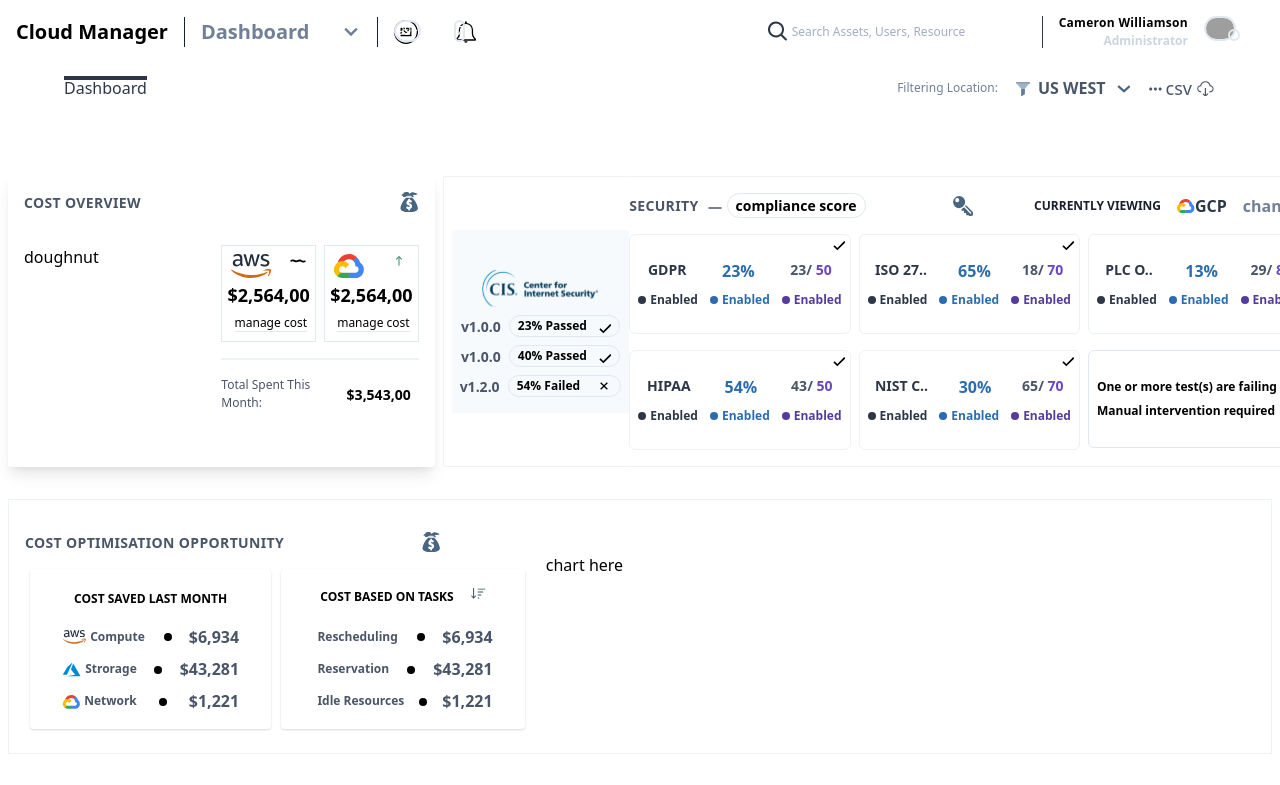
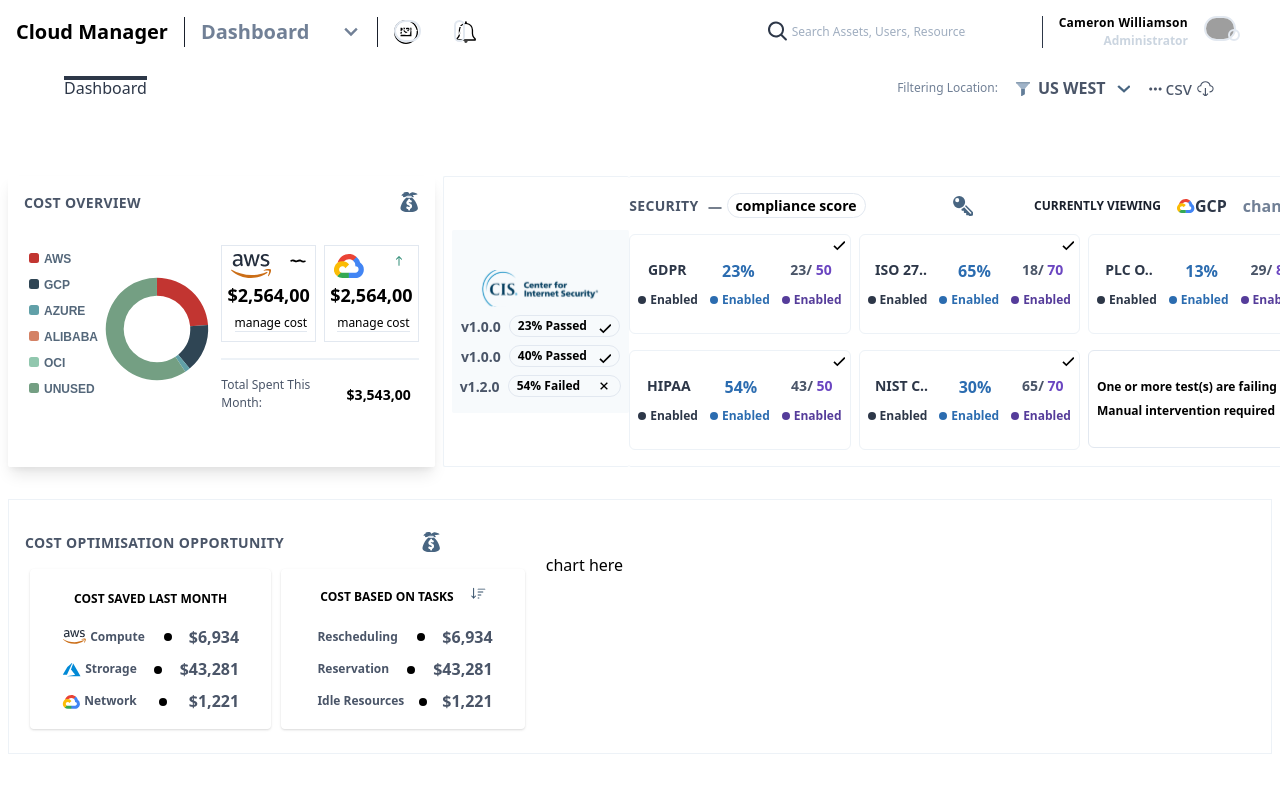
Before and after one commit to shegx01/CloudManagerClient, a Vue app: page / in a window 1280 px wide. Shown: the top 785 px of the page. Built offline with nearby package versions, Linux system fonts and the light colour scheme; grey boxes are pictures that could not be loaded.

Commit message:
charts and table setup

```diff
--- a/babel.config.js
+++ b/babel.config.js
@@ -1,5 +1,12 @@
 module.exports = {
-  presets: [
-    '@vue/cli-plugin-babel/preset'
+  presets: ['@vue/cli-plugin-babel/preset'],
+  plugins: [
+    [
+      'component',
+      {
+        libraryName: 'element-ui',
+        styleLibraryName: 'theme-chalk'
+      }
+    ]
   ]
 }
--- a/package.json
+++ b/package.json
@@ -9,6 +9,7 @@
   },
   "dependencies": {
     "core-js": "^3.6.5",
+    "echarts": "^4.8.0",
     "google-fonts-webpack-plugin": "^0.4.4",
     "tailwindcss": "^1.4.6",
     "vue": "^2.6.11",
@@ -22,6 +23,7 @@
     "@vue/cli-service": "~4.4.0",
     "@vue/eslint-config-standard": "^5.1.2",
     "babel-eslint": "^10.1.0",
+    "babel-plugin-component": "^1.1.1",
     "eslint": "^6.7.2",
     "eslint-config-prettier": "^6.11.0",
     "eslint-plugin-import": "^2.20.2",
--- a/src/App.vue
+++ b/src/App.vue
@@ -16,4 +16,8 @@
 }
 </script>
 
-<style></style>
+<style>
+.echarts {
+  width: 100% !important;
+}
+</style>
--- a/src/views/Dashboard.vue
+++ b/src/views/Dashboard.vue
@@ -59,7 +59,9 @@
           </div>
           <div class="flex w-full mt-4 p-4 bg-app-cardBg">
             <!-- chart -->
-            <div class="w-1/2">doughnut</div>
+            <div class="w-1/2">
+              <v-chart :options="options" autoresize />
+            </div>
             <!-- cards -->
             <div class="w-1/2 ">
               <div class="flex mb-4">
@@ -1203,6 +1205,68 @@
   name: 'Dashboard',
   components: {
     SecondaryBar
+  },
+  data() {
+    return {
+      options: {
+        tooltip: {
+          trigger: 'item',
+          backgroundColor: '#EFFCF6',
+          borderWidth: '1',
+          textStyle: {
+            color: '#0C6B58',
+            borderRadius: 3,
+            fontWeight: 'bold'
+          },
+          borderColor: '#8EEDC7',
+          formatter: '{a} <br/>{b} &bullet; {c}'
+        },
+        legend: {
+          orient: 'vertical',
+          left: 0,
+          itemHeight: 10,
+          itemWidth: 10,
+          textStyle: {
+            color: '#54677A',
+            fontWeight: 600,
+            padding: [4, 20, 0, 0],
+            borderRadius: 99
+          },
+          data: ['AWS', 'GCP', 'AZURE', 'ALIBABA', 'OCI', 'UNUSED']
+        },
+        series: [
+          {
+            name: 'cost overview',
+            type: 'pie',
+            radius: ['52%', '80%'],
+            avoidLabelOverlap: false,
+            label: {
+              show: false,
+              position: 'center'
+            },
+            emphasis: {
+              label: {
+                show: true,
+                fontSize: '16',
+                fontWeight: 'bold'
+              }
+            },
+            labelLine: {
+              show: false
+            },
+            data: [
+              { value: 28, name: 'AWS' },
+              { value: 18, name: 'GCP' },
+              { value: 2, name: 'AZURE' },
+              { value: 0, name: 'ALIBABA' },
+              { value: 0, name: 'OCI' },
+              { value: 70, name: 'UNUSED' }
+            ],
+            left: '35%'
+          }
+        ]
+      }
+    }
   }
 }
 </script>
@@ -1219,4 +1283,7 @@
   top: 0;
   right: 5px;
 }
+.echarts {
+  height: 168px !important;
+}
 </style>
```
Also changed, not shown: src/main.js (+6 -2 lines), 1 other file (tests, documents, lock files or other folders).
